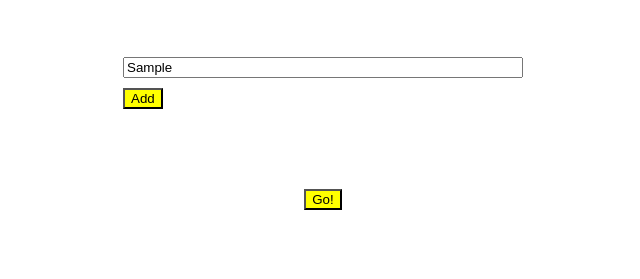
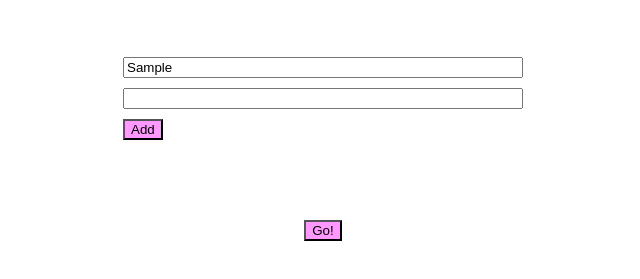
Before and after one commit to Christeljkorsner/help-me-choose, a plain HTML site: page index.html in a window 1280 px wide. Both pictures are taken after typing "Sample" into the empty fields and a click on the button "Add". Shown: the part 227-506 px from the top of the page, without its empty margins (317-957 px from the left). Drawn offline with nearby package versions, Linux system fonts and the light colour scheme.

Commit message:
Dag 3 Javascript

```diff
--- a/index.html
+++ b/index.html
@@ -13,6 +13,20 @@
       </div>
       <button class="addOption">Add</button>
     </div>
+    <div class="resultSelection"></div>
     <button>Go!</button>
+
+    <script src="https://code.jquery.com/jquery-3.2.1.min.js"></script>
+    <script>
+      $(function() {
+        $('.resultSection').hide()
+
+        var add_option = function() {
+          $('.inputs').append('<input></input')
+        }
+
+        $('.addOption').click(add_option)
+      })
+    </script>
   </body>
 </html>
--- a/main.css
+++ b/main.css
@@ -1,5 +1,5 @@
 button {
-  background-color: yellow;
+  background-color: #ff99ff;
 }
 body {
   display: flex;
```
